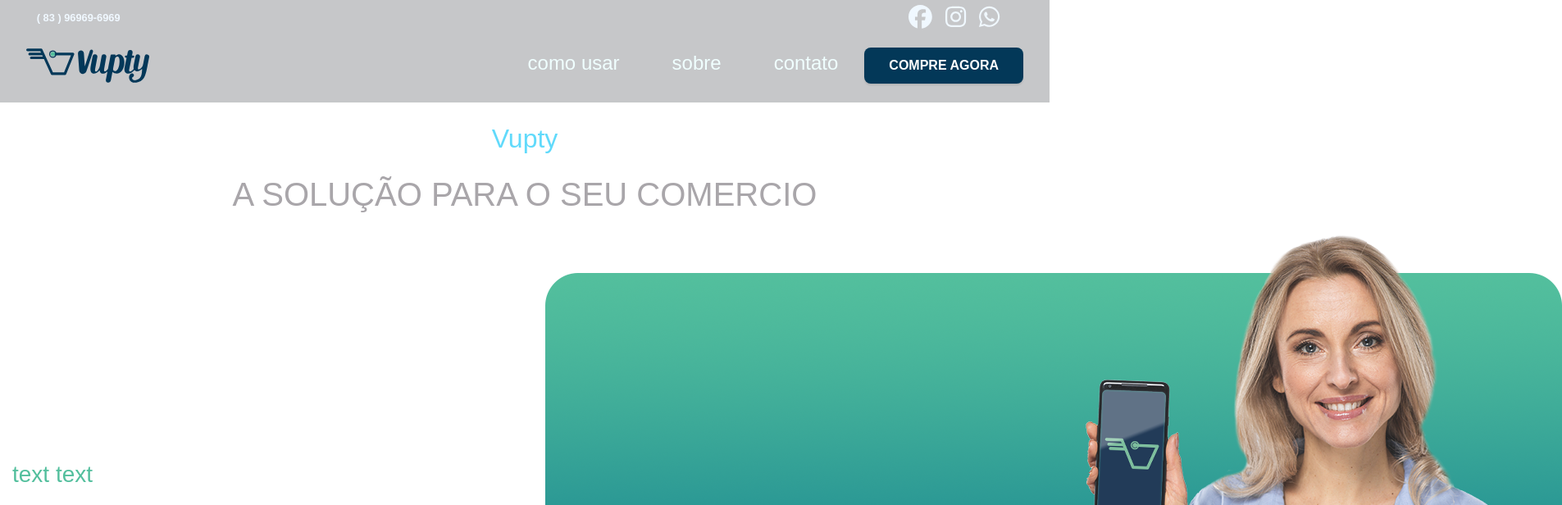
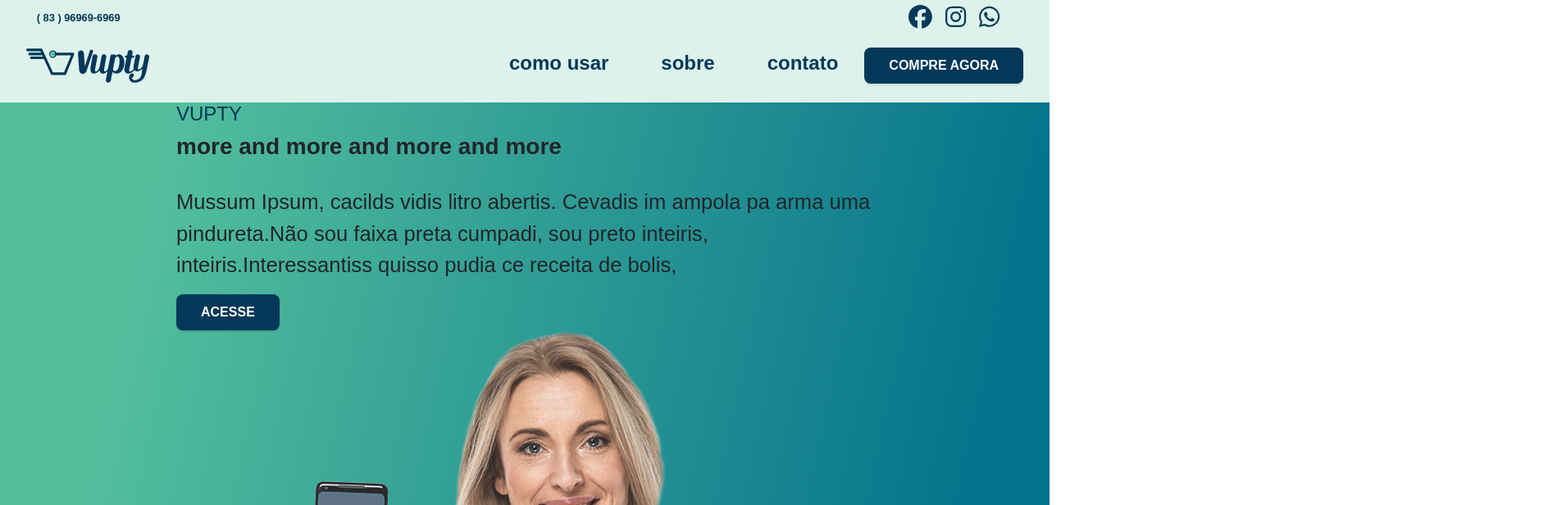
Before and after one commit to mirandanc/React-Scaffold, a React (Create React App) app: page / in a window 1280 px wide. Shown: the top 616 px of the page at 82% size, 1905 px wide, since content can reach past the window. Built offline with nearby package versions, Linux system fonts and the light colour scheme.

Commit message:
gradient done

```diff
--- a/src/App.css
+++ b/src/App.css
@@ -13,6 +13,7 @@
 
 .App {
   text-align: center;
+  background-color: #53bf9d33;
 }
 
 .App-logo {
@@ -23,7 +24,6 @@
 
 .contact{
   display: flex;
-  background: #c6c7c9 !important;
   height: 35px;
   justify-content: center;
   padding: 0.5rem calc(100vw - 1000px) / 2;
@@ -118,15 +118,6 @@
   margin-bottom: 30px;
 }
 
-.flex {
-  display: flex;
-  flex-wrap: wrap;
-  flex-direction: row;
-  justify-content: center;
-  align-items: center;
-  align-content: center;
-}
-
 .row{
   flex-wrap: wrap;
   display: flex;
--- a/src/App.js
+++ b/src/App.js
@@ -20,18 +20,18 @@
   return (
     <div className="App">
       <div className='contact' id='top'>
-        <div className='phone' style={{color:'aliceblue'}}> ( 83 ) 96969-6969 </div>
+        <div className='phone' style={{color:'#033858'}}> ( 83 ) 96969-6969 </div>
         <div className='social'>
           <div>
-          <a href='http://facebook.com' style={{color:'aliceblue'}}><FontAwesomeIcon icon={faFacebook} /></a>
-          &nbsp;&nbsp;<a href='http://instagram.com' style={{color:'aliceblue'}}><FontAwesomeIcon icon={faInstagram} /></a>&nbsp;&nbsp;
-          <a href='http://whatsappweb.com' style={{color:'aliceblue'}}><FontAwesomeIcon icon={faWhatsapp} /></a>
+          <a href='http://facebook.com' style={{color:'#033858'}}><FontAwesomeIcon icon={faFacebook} /></a>
+          &nbsp;&nbsp;<a href='http://instagram.com' style={{color:'#033858'}}><FontAwesomeIcon icon={faInstagram} /></a>&nbsp;&nbsp;
+          <a href='http://whatsappweb.com' style={{color:'#033858'}}><FontAwesomeIcon icon={faWhatsapp} /></a>
           </div>
         </div>
       </div>
       <Navbar />
-      <h2 style={{marginTop:'25px', color:'#61dafb'}}> Vupty </h2>
-      <h1 style={{marginTop:'25px', marginBottom:'25px'}}> A SOLUÇÃO PARA O SEU COMERCIO </h1>
+      {/* <h2 style={{marginTop:'25px', color:'#61dafb'}}> Vupty </h2>
+      <h1 style={{marginTop:'25px', marginBottom:'25px'}}> A SOLUÇÃO PARA O SEU COMERCIO </h1> */}
       <Hero />
 
       <h1 style={{marginTop:'25px'}}>COMO USAR</h1>
--- a/src/components/Hero.js
+++ b/src/components/Hero.js
@@ -1,20 +1,23 @@
 import React from 'react';
-import heroimg from './img/heroimg.svg';
-import herolong from './img/herolong.svg';
+import herobg from './img/herobg.svg';
+import heromilf from './img/heromilf.svg';
+import { Link } from "react-router-dom";
 import "./partials/Hero.css";
 
 
 export default function Hero() {
   return (
-  <section className='flex' id='hero'>
+  <section className='hero' id='hero'>
     <div className='hero-text'>
-      <h3> text text </h3>
+      <h4> VUPTY </h4>
+      <h3> more and more and more and more</h3>
       <br></br>
-      <h4> more and more and more and more</h4>
       <p> Mussum Ipsum, cacilds vidis litro abertis. Cevadis im ampola pa arma uma pindureta.Não sou faixa preta cumpadi, sou preto inteiris, inteiris.Interessantiss quisso pudia ce receita de bolis, </p>
+      <button className='loginBnt'><Link to="/login" style={{textDecoration:'none', color:'white'}}>ACESSE</Link></button>
     </div>
     <div className='hero-image'>
-      <img src={herolong} alt="hero"/>
+      <img src={heromilf} alt="hero" className='woman'/>
+      {/* <img src={herobg} alt="gb" className='bg'/> */}
     </div>
   </section>
   );
--- a/src/components/partials/Hero.css
+++ b/src/components/partials/Hero.css
@@ -1,3 +1,5 @@
+@import url('https://fonts.googleapis.com/css2?family=Roboto:ital,wght@0,400;0,500;0,700;0,900;1,400;1,500&display=swap');
+
 *{
   padding: 0;
   margin: 0;
@@ -9,18 +11,35 @@
   --secondColor: #53bf9d;
 }
 
+.hero {
+  display: flex;
+  flex-wrap: wrap;
+  flex-direction: row;
+  justify-content: center;
+  align-items: center;
+  align-content: center;
+  width: 100%;
+  background: linear-gradient(282.48deg, #04738C 13.76%, #53BF9D 86.24%);
+
+}
+
+
 .hero-text{
-  max-width: 650px;
+  max-width: 850px;
   min-width: 350px;
   text-align: start;
 }
 
 .hero-text h3{
-  color: var(--secondColor);
+  font-weight: 700;
+}
+
+.hero-text h4{
+  color: var(--mainColor);
 }
 
 .hero-text p{
-  font-weight: 1.6em;
+  font-size: 1.6em;
 }
 
 .hero-image{
@@ -28,9 +47,40 @@
   margin-bottom: 10%;
   max-width: 600px;
   min-width: 350px;
-  z-index: 0;
   flex-shrink: 0 !important;
 }
+
+.loginBnt{
+  border-radius: 8px;
+  background: #033858 !important;
+  color: azure !important;
+  padding: 10px 30px;
+  border:none;
+  cursor: pointer;
+  transition: all 0.3s ease-in-out;
+  text-decoration: none;
+  font-weight: 600;
+  box-shadow: 0px 2px 2px rgba(0, 0, 0, 0.1);
+  white-space: nowrap;
+  text-align: center;
+  text-decoration: none;
+}
+.loginBnt:hover{
+  transition: all 0.3s ease-in-out;
+  background: #53bf9d !important;
+  color: azure !important;
+}
+
+@media screen and (max-width: 1110px) {
+  .hero {
+    background: linear-gradient(282.48deg, #04738C 13.76%, #53BF9D 86.24%);
+    background-size: 100% 552px;
+  }
+  .hero-image{
+    margin-bottom: 4.4%;
+  }
+}
+
 
 @media screen and (max-width: 768px) {
 
--- a/src/components/partials/Navbar.css
+++ b/src/components/partials/Navbar.css
@@ -2,6 +2,11 @@
   padding: 0;
   margin: 0;
   text-decoration: none;
+}
+
+:root{
+  --mainColor: #033858;
+  --secondColor: #53bf9d;
 }
 
 header {
@@ -10,8 +15,7 @@
   justify-content: space-between;
   height: 90px;
   padding: 0 2rem;
-  background-color: #c6c7c9;
-  color: azure;
+  color: var(--mainColor);
 }
 
 .clickables{
@@ -22,9 +26,10 @@
 
 nav .links{
   margin: 0 2rem;
-  color: azure;
+  color: var(--mainColor);
   text-decoration: none;
   font-size: 1.5rem;
+  font-weight: 600;
 }
 
 nav .links:hover{
@@ -38,7 +43,7 @@
   background: transparent;
   border: none;
   outline: none;
-  color: azure;
+  color: var(--mainColor);
   display: none;
   opacity: 0;
   font-size: 1.6rem;
@@ -53,7 +58,7 @@
 .loginBnt{
   border-radius: 8px;
   background: #033858 !important;
-  color: azure !important;
+  color: var(--mainColor) !important;
   padding: 10px 30px;
   border:none;
   cursor: pointer;
@@ -68,7 +73,7 @@
 .loginBnt:hover{
   transition: all 0.3s ease-in-out;
   background: #53bf9d !important;
-  color: azure !important;
+  color: var(--mainColor) !important;
 }
 
 @media screen and (max-width: 1110px) {
```
Also changed, not shown: src/components/img/herobg.svg.
